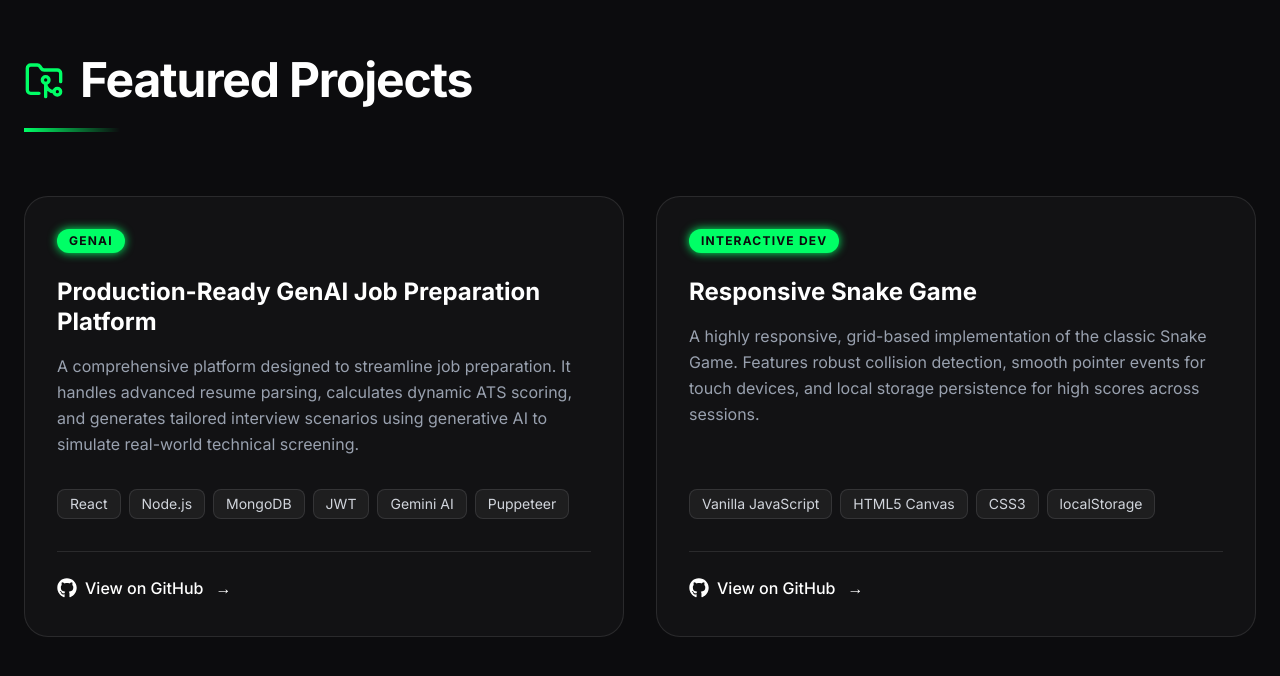
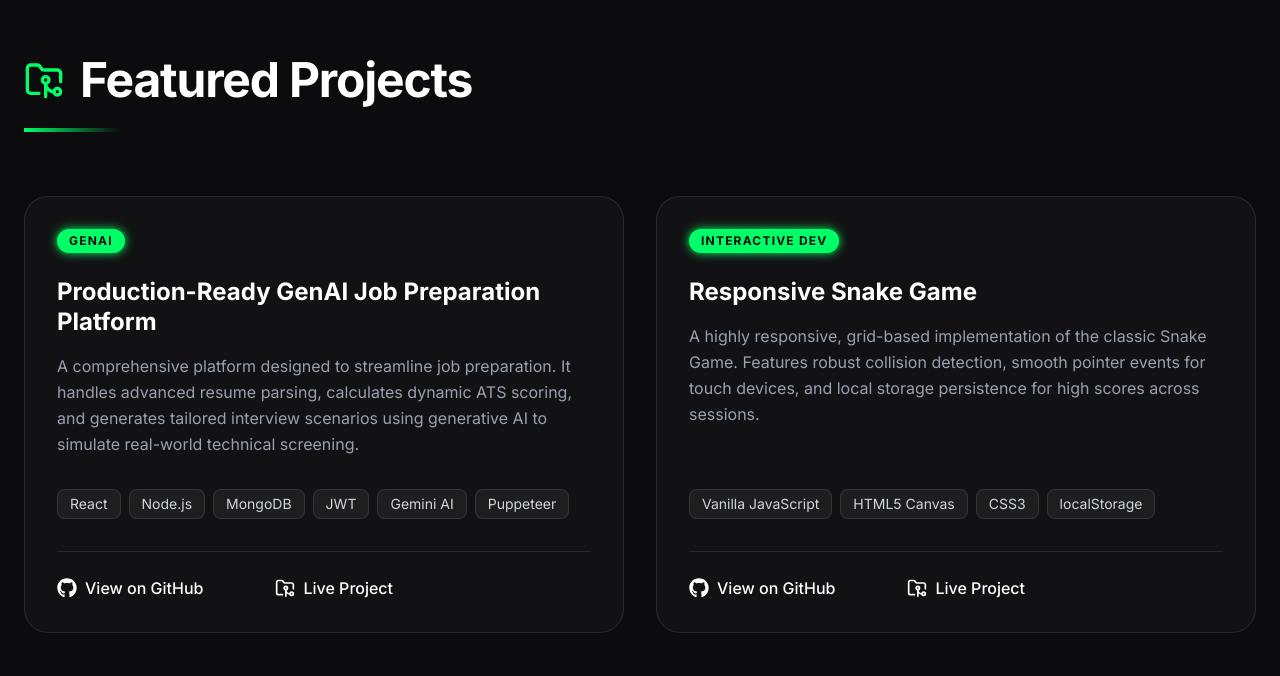
Before and after one commit to ambuj25-crypto/portfolio, a Next.js app: page / in a window 1280 px wide. Shown: the part 3873-4549 px from the top of the page. Built offline with nearby package versions, Linux system fonts and the light colour scheme.

Commit message:
Updated portfolio UI and project links

```diff
--- a/src/components/Projects.tsx
+++ b/src/components/Projects.tsx
@@ -13,7 +13,9 @@ export default function Projects() {
       description:
         "A comprehensive platform designed to streamline job preparation. It handles advanced resume parsing, calculates dynamic ATS scoring, and generates tailored interview scenarios using generative AI to simulate real-world technical screening.",
       tags: ["React", "Node.js", "MongoDB", "JWT", "Gemini AI", "Puppeteer"],
-      githubLink: "#", // Add real link later
+      githubLink: "https://github.com/ambuj25-crypto/InterviewIQ",
+      ProjectLink:"https://interviewiq-2507.vercel.app/"
+
     },
     {
       category: "Interactive Dev",
@@ -21,7 +23,8 @@ export default function Projects() {
       description:
         "A highly responsive, grid-based implementation of the classic Snake Game. Features robust collision detection, smooth pointer events for touch devices, and local storage persistence for high scores across sessions.",
       tags: ["Vanilla JavaScript", "HTML5 Canvas", "CSS3", "localStorage"],
-      githubLink: "#", // Add real link later
+      githubLink: "https://github.com/ambuj25-crypto/snake-game2",
+      ProjectLink:"https://snakegame2507.netlify.app/"
     },
   ];
 
@@ -80,19 +83,37 @@ export default function Projects() {
             </div>
 
             {/* Action Link */}
-            <div className="mt-auto pt-6 border-t dark:border-white/10 border-slate-300/50">
+            <div className="inline-flex items-center gap-15 mt-auto pt-6 border-t dark:border-white/10 border-slate-300/50">
               <Link
                 href={project.githubLink}
                 className="inline-flex items-center gap-2 dark:text-white text-slate-900 hover:text-[#00ff66] dark:hover:text-[#00ff66] transition-colors font-medium"
               >
                 <FaGithub className="w-5 h-5" />
                 View on GitHub
+                 <motion.span
+                   className="inline-block ml-1"
+                  whileHover={{ x: 5 }}
+                  transition={{ type: "spring", stiffness: 300 }}
+                >
+
+                </motion.span>
+              </Link>
+            {/* </div> */}
+
+            {/* Action Link */}
+            {/* <div className="mt-auto pt-3 border-t dark:border-white/10 border-slate-300/50"> */}
+              <Link
+                href={project.ProjectLink}
+                className="inline-flex items-center gap-2 dark:text-white text-slate-900 hover:text-[#00ff66] dark:hover:text-[#00ff66] transition-colors font-medium"
+              >
+                <FolderGit2 className="w-5 h-5" />
+                Live Project
                 <motion.span
                   className="inline-block ml-1"
                   whileHover={{ x: 5 }}
                   transition={{ type: "spring", stiffness: 300 }}
                 >
-                  →
+
                 </motion.span>
               </Link>
             </div>
```
